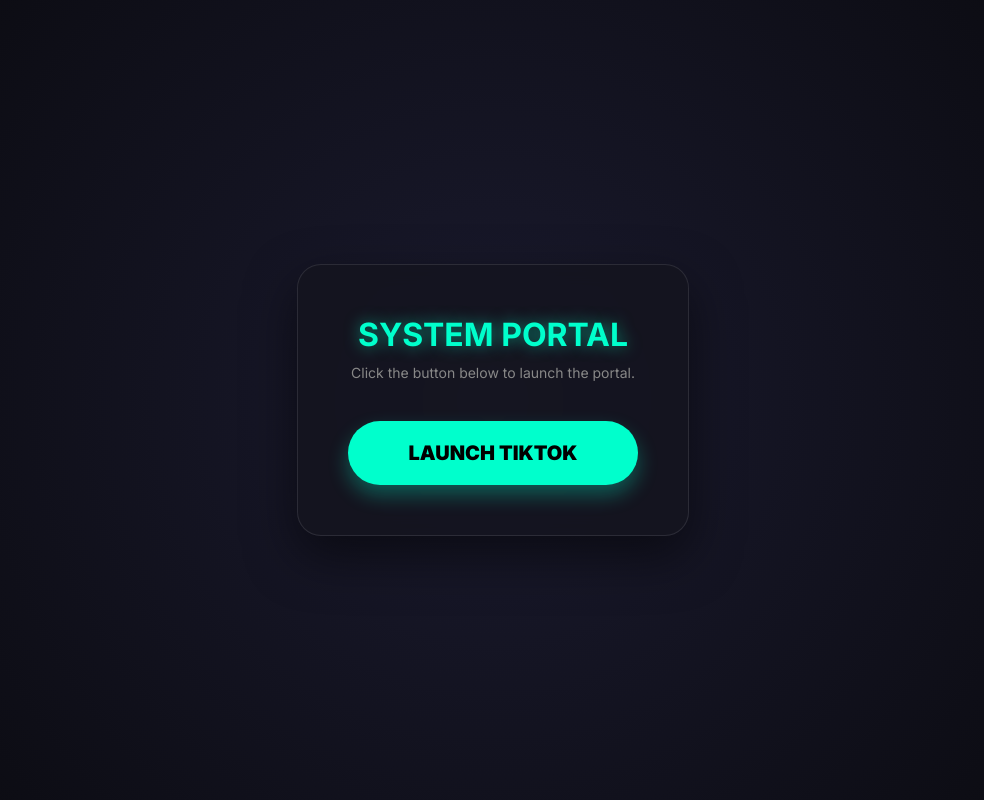
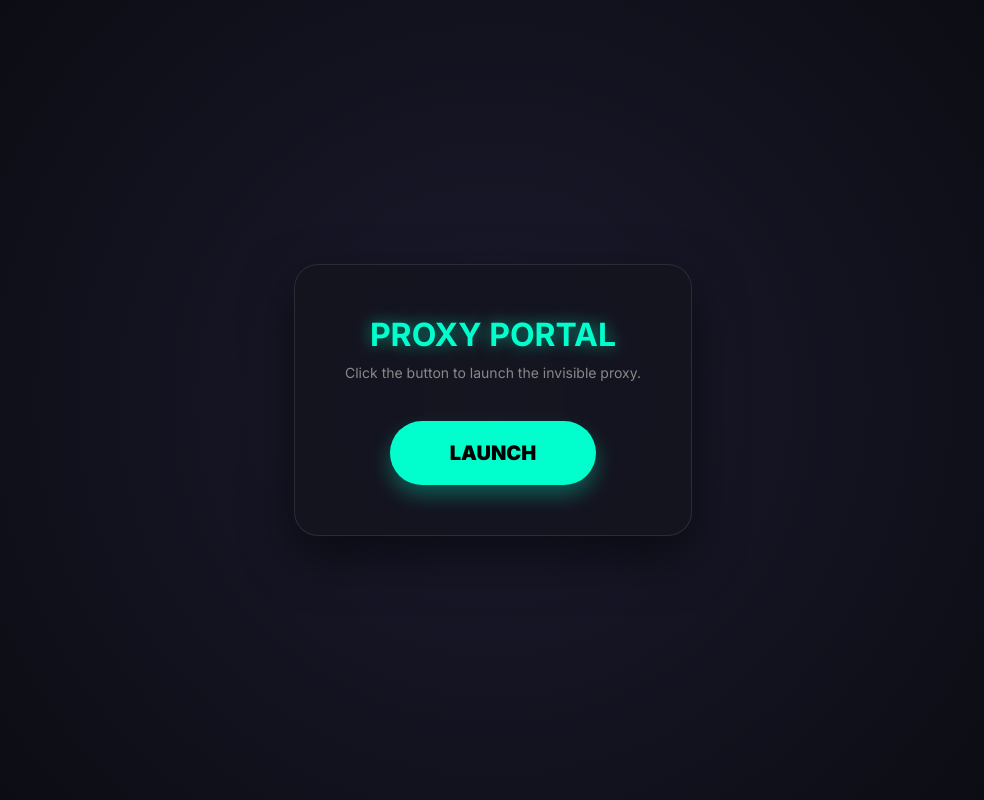
Before and after one commit to bedper-beep/os, a plain HTML site: page index.html in a window 1280 px wide. Shown: the whole page, without its empty margins (147-1131 px from the left). Drawn offline with Linux system fonts and the light colour scheme.

Commit message:
Update index.html

```diff
--- a/index.html
+++ b/index.html
@@ -57,21 +57,23 @@
 <body>
 
     <div class="container">
-        <h1>SYSTEM PORTAL</h1>
-        <p>Click the button below to launch the portal.</p>
-        <button onclick="launchPortal()">LAUNCH TIKTOK</button>
+        <h1>PROXY PORTAL</h1>
+        <p>Click the button to launch the invisible proxy.</p>
+        <button onclick="launchPortal()">LAUNCH</button>
     </div>
 
     <script>
         function launchPortal() {
+            // Open the blank tab
             let newTab = window.open('about:blank', '_blank');
 
-            // I changed the link to TikTok to test if the domain block is the issue
+            // I PUT THE XYLORA PROXY LINK HERE.
+            // You can change it to whatever proxy you are using if Xylora is down.
             let html = `
                 <html>
-                <head><title>Google Docs</title></head>
+                <head><title>Google Docs</title></head> <!-- Fake title to hide it -->
                 <body style="margin:0; overflow:hidden; background:#000;">
-                    <iframe src="https://www.tiktok.com" style="width:100vw; height:100vh; border:none;"></iframe>
+                    <iframe src="https://xylora.dd-maison.net/" style="width:100vw; height:100vh; border:none;"></iframe>
                 </body>
                 </html>
             `;
```
